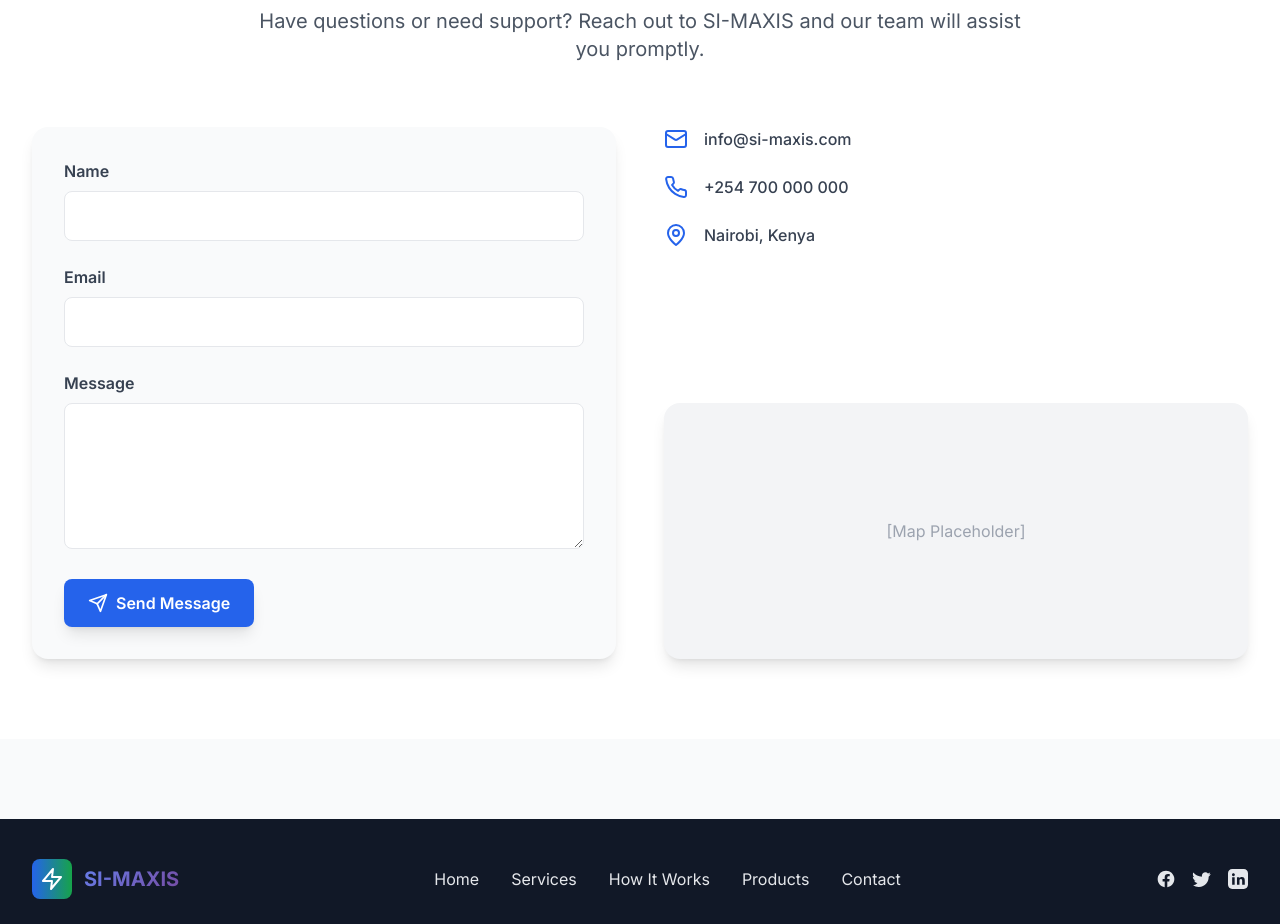
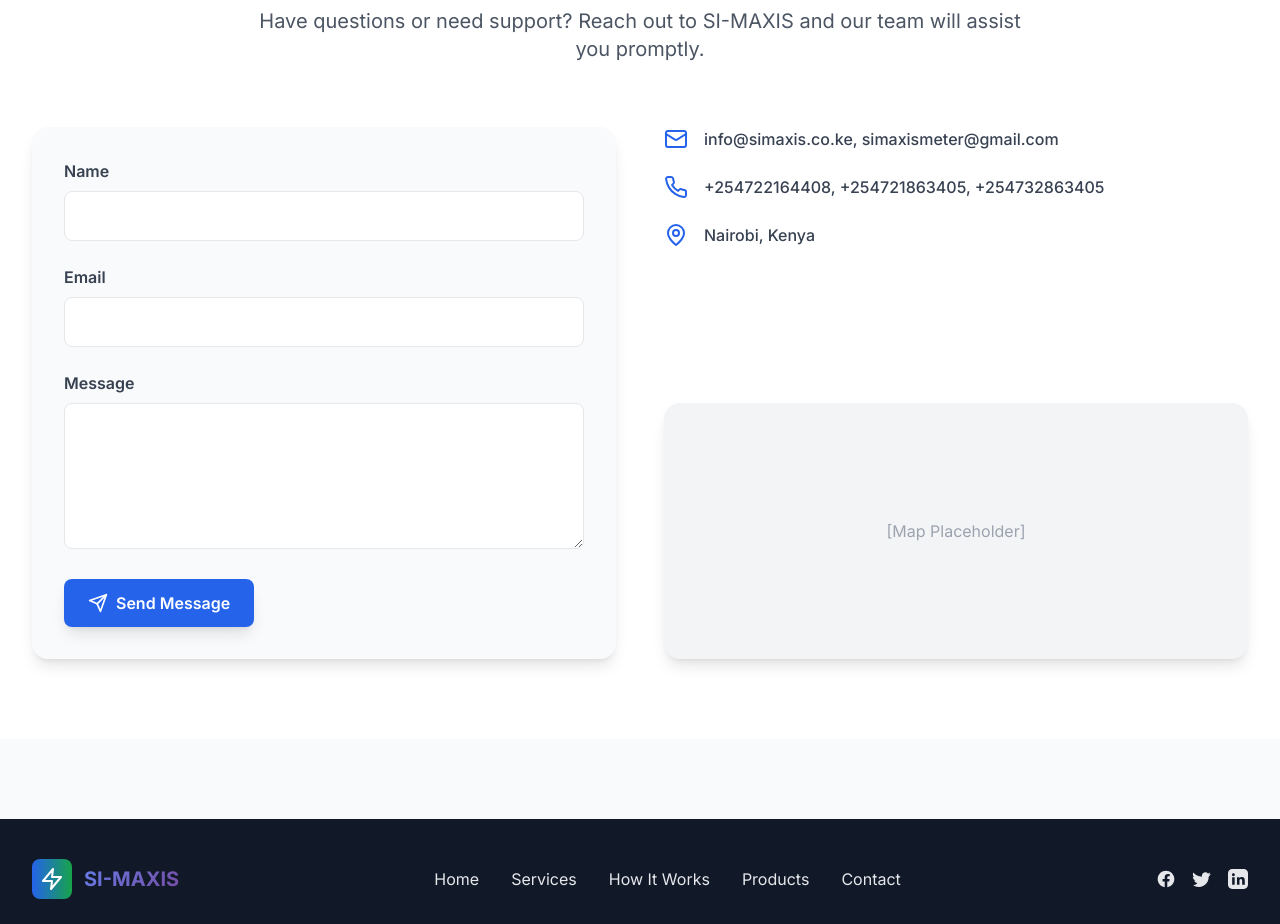
Before and after one commit to ndutagrace25/simaxis_website, a Next.js app: page / in a window 1280 px wide. Shown: the part 5220-6144 px from the top of the page. Built offline with nearby package versions, Linux system fonts and the light colour scheme.

Commit message:
changed contact information

```diff
--- a/components/Contact.tsx
+++ b/components/Contact.tsx
@@ -88,13 +88,13 @@
               <div className="flex items-center space-x-4">
                 <Mail className="w-6 h-6 text-primary-600" />
                 <span className="text-gray-700 font-medium">
-                  info@si-maxis.com
+                  info@simaxis.co.ke, simaxismeter@gmail.com
                 </span>
               </div>
               <div className="flex items-center space-x-4">
                 <Phone className="w-6 h-6 text-primary-600" />
                 <span className="text-gray-700 font-medium">
-                  +254 700 000 000
+                  +254722164408, +254721863405, +254732863405
                 </span>
               </div>
               <div className="flex items-center space-x-4">
```
